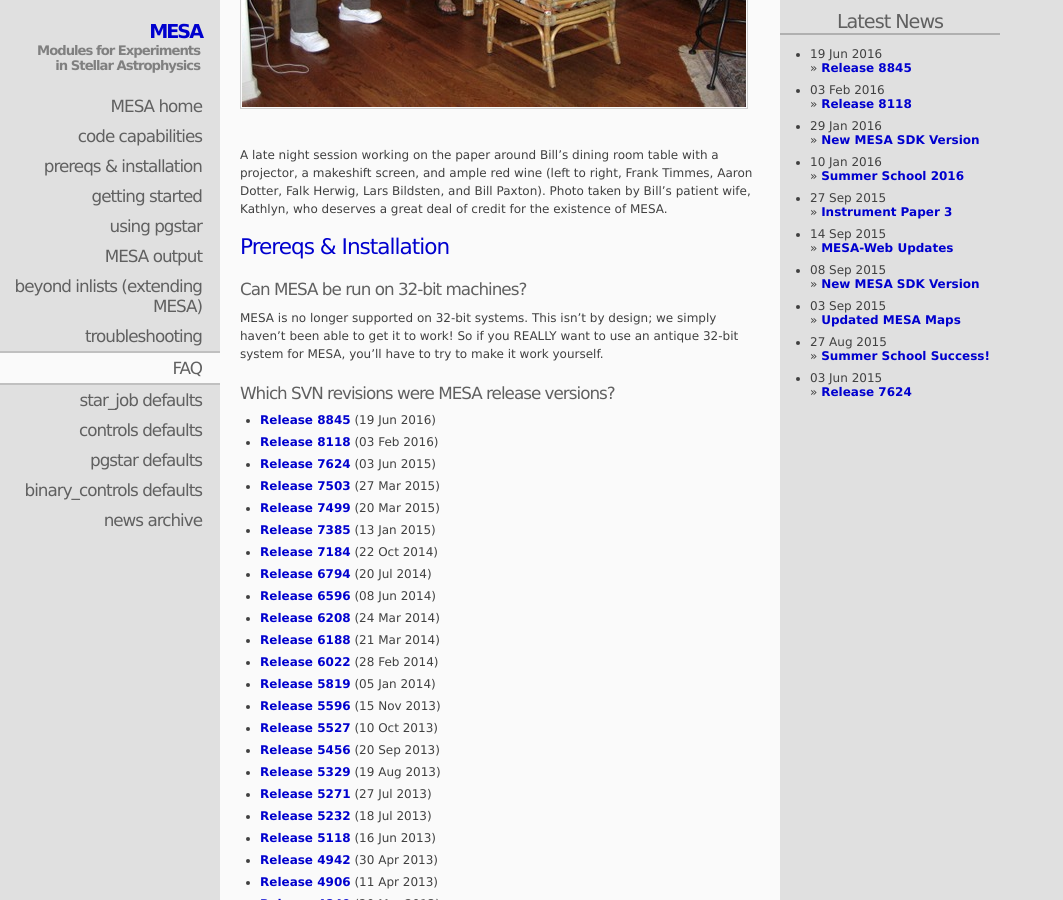
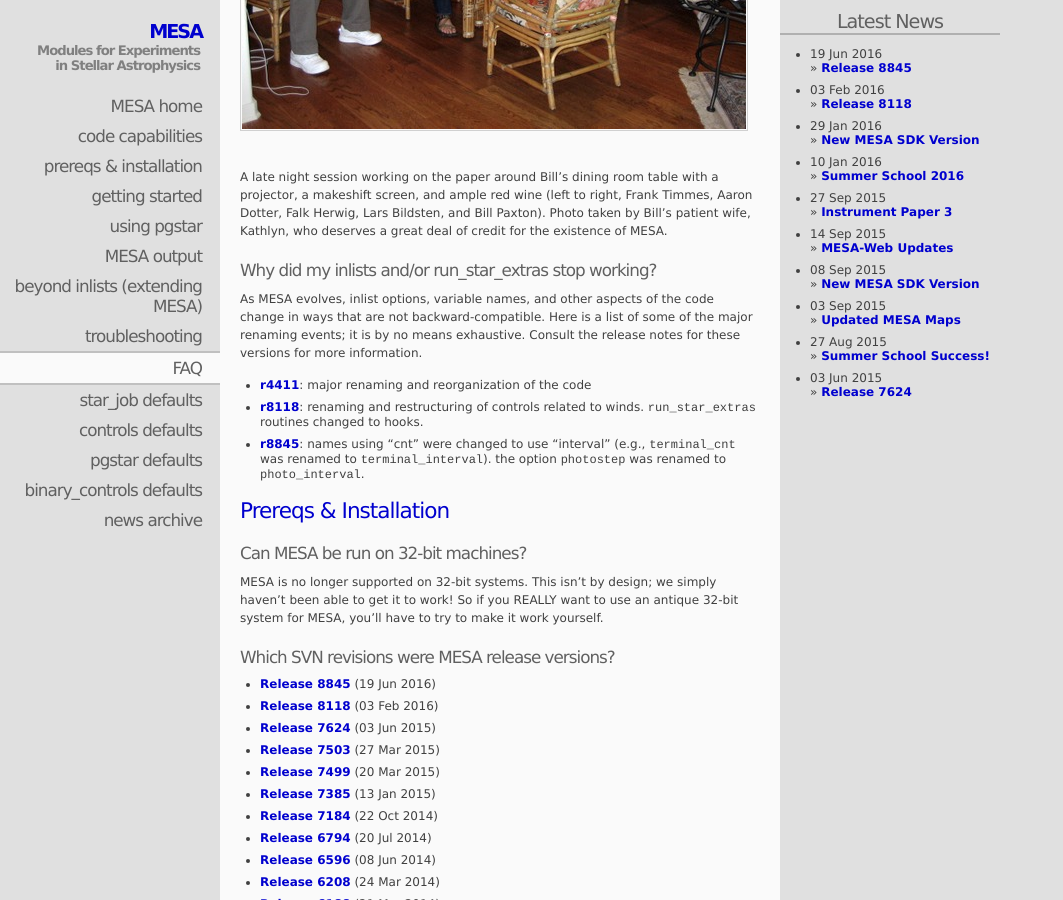
Before and after one commit to MESAHub/mesa-website, a Jekyll site: the page built from 08-faq.markdown, in a window 1280 px wide and 900 px high, scrolled down 1414 px. Shown: the whole window, without its empty margins (0-1063 px from the left). Built offline with Jekyll 4.4.1, drawn with Linux system fonts in a browser that asks for light colours; Markdown is read by kramdown in place of the engine named in the settings; some of the changed text lies outside the part shown.

Commit message:
Add FAQ about renaming

```diff
--- a/08-faq.markdown
+++ b/08-faq.markdown
@@ -32,6 +32,18 @@
 to right, Frank Timmes, Aaron Dotter, Falk Herwig, Lars Bildsten, and
 Bill Paxton).  Photo taken by Bill's patient wife, Kathlyn, who
 deserves a great deal of credit for the existence of MESA.
+
+## Why did my inlists and/or run\_star\_extras stop working?
+
+As MESA evolves, inlist options, variable names, and other aspects of
+the code change in ways that are not backward-compatible.  Here is a
+list of some of the major renaming events; it is by no means
+exhaustive.  Consult the release notes for these versions for more
+information.
+
++ [r4411](release/2012/08/25/r4411.html): major renaming and reorganization of the code
++ [r8118](release/2016/02/03/r8118.html): renaming and restructuring of controls related to winds. `run_star_extras` routines changed to hooks.
++ [r8845](release/2016/06/19/r8845.html): names using "cnt" were changed to use "interval" (e.g., `terminal_cnt` was renamed to `terminal_interval`).  the option `photostep` was renamed to `photo_interval`.
 
 
 # Prereqs & Installation
--- a/_posts/2012-08-25-r4411.markdown
+++ b/_posts/2012-08-25-r4411.markdown
@@ -7,6 +7,9 @@
 
 Revision 4411 has been designated a MESA release version.
 
+The full release notes are available in [this mailing list post][notes].
+
+[notes]:https://sourceforge.net/p/mesa/mailman/message/29724876/
 
 A [ZIP file of this release][zip] is available for download.
 
```
